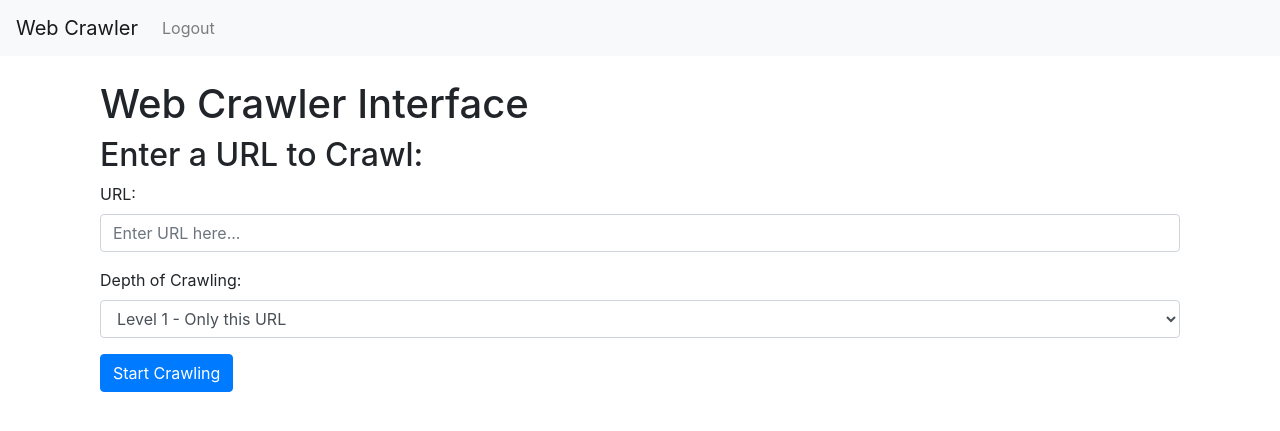
After one commit to DYO1407/Web_Crawler, a Flask app: page /crawl in a window 1280 px wide. The commit adds this page. Shown: the top 431 px of the page. Run offline with Flask 3, Linux system fonts and the light colour scheme; a user stored in the database is signed in; parts of the project's set-up code (start-up, migrations or seed data) failed here and were passed over; some libraries are stand-ins or nearby versions.

Commit message:
Crawling begonnen but doesn't work well at this moment

```diff
--- a/app/routes.py
+++ b/app/routes.py
@@ -6,8 +6,13 @@ from app.models import User
 from flask_mail import Message
 from app import mail
 import secrets
+from validators import url as url_validator
+from requests.exceptions import ConnectionError, Timeout, RequestException
+from run import hello
+import requests
 
-from run import hello
+from bs4 import BeautifulSoup
+from urllib.parse import urljoin, urlparse
 
 
 
@@ -20,6 +25,99 @@ def load_user(user_id):
 def home():
 
     return render_template('index.html')
+
+
+@app.route('/crawl', methods=['GET'])
+@login_required
+def crawl_page():
+    # Stellen Sie sicher, dass hier nur 'crawl.html' gerendert wird.
+    return render_template('crawl.html')
+
+
+#@app.route('/validate', methods=['GET'])
+##@login_required
+#def validate():
+ #   return render_template('crawl.html')
+
+
+# Login
+@app.route('/login', methods=['GET', 'POST'])
+def login():
+    message = hello()
+    print("Message from hello():", message)
+    if request.method == 'POST':
+        email = request.form.get('email')
+        password = request.form.get('password')
+        remember = True if request.form.get('remember') else False
+
+        user = User.query.filter_by(email=email).first()
+
+        if user and check_password_hash(user.password, password):
+            login_user(user, remember=remember)
+            # Ändere die Weiterleitung zur neuen Crawl-Seite
+            return redirect(url_for('crawl_page'))
+        else:
+            flash('Falsche Login-Daten!')
+
+    return render_template('login.html')
+
+def is_valid(url):
+    """Überprüft, ob `url` eine gültige URL ist."""
+    parsed = urlparse(url)
+    return bool(parsed.netloc) and bool(parsed.scheme)
+
+def get_all_links(url, soup):
+    """Extrahiert und gibt alle Links von einer BeautifulSoup-Objekt zurück."""
+    links = set()
+    for link in soup.find_all('a', href=True):
+        href = link['href']
+        if is_valid(href):
+            full_url = urljoin(url, href)
+            links.add(full_url)
+    return links
+
+def crawl(url, max_depth):
+    visited = set()  # Set to store visited URLs to avoid revisiting
+    to_visit = [url]  # Starting with the initial URL
+
+    while to_visit and max_depth > 0:
+        current_url = to_visit.pop(0)
+        if current_url not in visited:
+            visited.add(current_url)
+            try:
+                response = requests.get(current_url, timeout=10)
+                if response.ok:  # Checks if the response status code is less than 400
+                    soup = BeautifulSoup(response.text, 'html.parser')
+                    links = get_all_links(current_url, soup)
+                    to_visit.extend(links - visited)  # Adds new links that haven't been visited
+            except requests.RequestException as e:
+                print(f"An error occurred: {e}")
+        max_depth -= 1  # Reduces depth with each loop iteration
+
+    return visited
+
+
+@app.route('/start_crawl', methods=['POST'])
+@login_required
+def start_crawl():
+    url = request.form['url']
+    depth = int(request.form.get('depth', 1))
+    links = []
+
+    if not url_validator(url):
+        flash('Ungültige URL. Bitte geben Sie eine gültige URL ein.', 'danger')
+        return render_template('crawl.html', links=links)
+
+    try:
+        links = crawl(url, depth)
+        flash(f'Die Webseite ist gültig und erreichbar! {len(links)} Links gefunden.', 'success')
+    except Exception as e:
+        flash(f'Ein Fehler ist aufgetreten: {str(e)}', 'danger')
+
+    return render_template('crawl.html', links=links)
+
+
+
 
 # Registrierung
 @app.route('/register', methods=['GET', 'POST'])
@@ -49,26 +147,7 @@ def register():
     return render_template('register.html')
 
 
-# Login
-@app.route('/login', methods=['GET', 'POST'])
-def login():
-    message = hello()
-    print("Message from hello():", message)
-    if request.method == 'POST':
-        email = request.form.get('email')
-        password = request.form.get('password')
-        remember = True if request.form.get('remember') else False
 
-        user = User.query.filter_by(email=email).first()
-
-        # Prüfe, ob der Benutzer existiert und das Passwort korrekt ist
-        if user and check_password_hash(user.password, password):
-            login_user(user, remember=remember)
-            return redirect(url_for('home'))
-        else:
-            flash('Falsche Login-Daten!')
-
-    return render_template('login.html')
 
 # Logout
 @app.route('/logout')
--- /dev/null
+++ b/app/templates/crawl.html
@@ -0,0 +1,42 @@
+{% extends "layout.html" %}
+
+{% block content %}
+<div class="container mt-4">
+    <h1>Web Crawler Interface</h1>
+    <h2>Enter a URL to Crawl:</h2>
+    <form id="urlForm" method="post" action="{{ url_for('start_crawl') }}">
+        <div class="form-group">
+            <label for="urlInput">URL:</label>
+            <input type="url" class="form-control" id="urlInput" name="url" required placeholder="Enter URL here...">
+        </div>
+        <div class="form-group">
+            <label for="depthSelect">Depth of Crawling:</label>
+            <select class="form-control" id="depthSelect" name="depth">
+                <option value="1">Level 1 - Only this URL</option>
+                <option value="2">Level 2 - This URL and links on the same domain</option>
+                <option value="3">Level 3 - This URL, same domain links, and external links</option>
+            </select>
+        </div>
+        <button type="submit" class="btn btn-primary">Start Crawling</button>
+    </form>
+    {% with messages = get_flashed_messages(with_categories=true) %}
+        {% if messages %}
+            {% for category, message in messages %}
+                <div class="alert alert-{{ category }}" role="alert">
+                    {{ message }}
+                </div>
+            {% endfor %}
+        {% endif %}
+    {% endwith %}
+    {% if links %}
+    <div class="mt-4">
+        <h2>Found Links:</h2>
+        <ul>
+            {% for link in links %}
+            <li><a href="{{ link }}" target="_blank">{{ link }}</a></li>
+            {% endfor %}
+        </ul>
+    </div>
+    {% endif %}
+</div>
+{% endblock %}
--- a/app/templates/index.html
+++ b/app/templates/index.html
@@ -13,6 +13,8 @@
         {% endif %}
     </div>
 
+
+
     <div class="container">
         <h2>Features:</h2>
         <ul>
```
